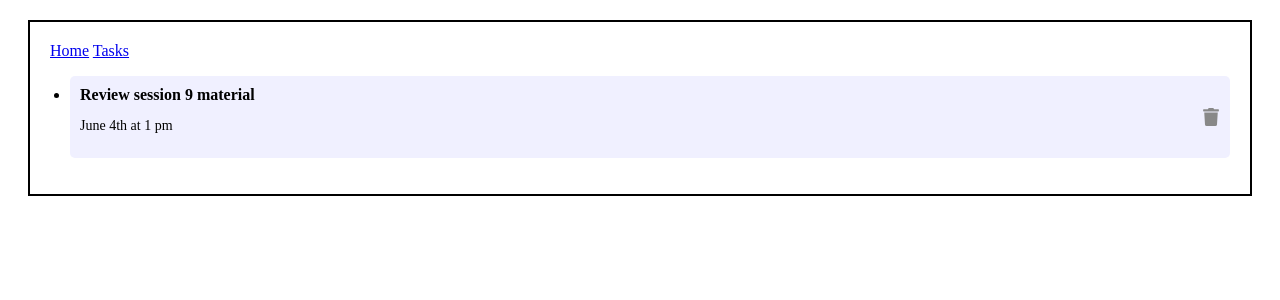
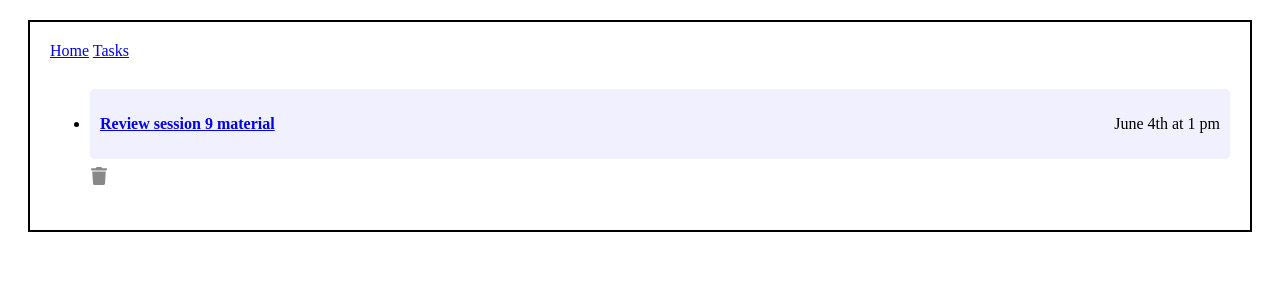
Before and after one commit to jiao2560/cs5610-Spring2025, a React (Vite) app in the folder week9/my-react-app/: page /tasks in a window 1280 px wide. Shown: the top 300 px of the page. Built offline with nearby package versions, Linux system fonts and the light colour scheme; data requests are answered from the project's data file.

Commit message:
fixed proptypes issue

```diff
--- a/week9/my-react-app/src/components/AddTask.jsx
+++ b/week9/my-react-app/src/components/AddTask.jsx
@@ -1,22 +1,28 @@
-import React, { useState } from "react";
+import { useState } from "react";
+import PropTypes from "prop-types";
+import { useNavigate } from "react-router-dom";
 
-export default function AddTask({ onAddTask }) {
+function AddTask({ onAddTask }) {
   const [title, setTitle] = useState("");
   const [date, setDate] = useState("");
+  const navigate = useNavigate();
 
-  const handleSubmit = async (event) => {
-    event.preventDefault(); // ✅ Prevents page refresh
+  // Handle form submission
+  const handleSubmit = (event) => {
+    event.preventDefault();
 
-    if (!title.trim() || !date.trim()) {
-      alert("Please fill in both fields.");
+    if (!title || !date) {
+      alert("Please fill in both fields!");
       return;
     }
 
     const newTask = { title, date };
 
-    onAddTask(newTask); // ✅ Send data to server via `App.jsx`
+    // ✅ Pass callback to handle navigation
+    onAddTask(newTask, (newId) => {
+      navigate(`/tasks/${newId}`);
+    });
 
-    // ✅ Reset form fields after submission
     setTitle("");
     setDate("");
   };
@@ -25,13 +31,28 @@ export default function AddTask({ onAddTask }) {
     <form onSubmit={handleSubmit}>
       <div className="form-control">
         <label>Title</label>
-        <input type="text" value={title} onChange={(e) => setTitle(e.target.value)} />
+        <input
+          type="text"
+          value={title}
+          onChange={(e) => setTitle(e.target.value)}
+        />
       </div>
       <div className="form-control">
         <label>Date</label>
-        <input type="text" value={date} onChange={(e) => setDate(e.target.value)} />
+        <input
+          type="text"
+          value={date}
+          onChange={(e) => setDate(e.target.value)}
+        />
       </div>
       <button type="submit">Save</button>
     </form>
   );
 }
+
+// Define PropTypes
+AddTask.propTypes = {
+  onAddTask: PropTypes.func.isRequired,
+};
+
+export default AddTask;
--- a/week9/my-react-app/src/components/Header.jsx
+++ b/week9/my-react-app/src/components/Header.jsx
@@ -1,12 +1,26 @@
-import React from "react";
+import PropTypes from "prop-types";
+import { useLocation } from "react-router-dom";
 
-export default function Header({ onToggleForm, showForm }) {
+function Header({ appName, showForm, onToggleForm }) {
+  const location = useLocation();
   return (
     <header className="header">
-      <h1>Welcome to My App</h1>
-      <button onClick={onToggleForm}>
-        {showForm ? "Close Form" : "Add a Task"}
-      </button>
+      <h1>{appName}</h1>
+
+      {location.pathname === "/" && (
+        <button className="toggle-btn" onClick={onToggleForm}>
+          {showForm ? "Close" : "Add a Task"}
+        </button>
+      )}
     </header>
   );
 }
+
+// Define PropTypes
+Header.propTypes = {
+  appName: PropTypes.string.isRequired,
+  showForm: PropTypes.bool.isRequired,
+  onToggleForm: PropTypes.func.isRequired,
+};
+
+export default Header;
--- a/week9/my-react-app/src/components/Task.jsx
+++ b/week9/my-react-app/src/components/Task.jsx
@@ -1,15 +1,31 @@
+import PropTypes from "prop-types";
 import { FaTrash } from "react-icons/fa";
+import { NavLink } from "react-router-dom";
 
-export default function Task({ task, onDelete }) {
+function Task({ task, onDelete }) {
   return (
-    <li className="task">
-      <div className="task-content">
-        <div>
-          <strong>{task.title}</strong>
-          <p className="task-date">{task.date}</p>
+    <li className="task-item">
+      <div className="task-container">
+        <div className="task-content">
+          <NavLink to={`/tasks/${task.id}`}>
+            <strong>{task.title}</strong>
+          </NavLink>
+          <p>{task.date}</p>
         </div>
         <FaTrash className="delete-icon" onClick={() => onDelete(task.id)} />
       </div>
     </li>
   );
 }
+
+// Define PropTypes
+Task.propTypes = {
+  task: PropTypes.shape({
+    id: PropTypes.number.isRequired,
+    title: PropTypes.string.isRequired,
+    date: PropTypes.string.isRequired,
+  }).isRequired,
+  onDelete: PropTypes.func.isRequired,
+};
+
+export default Task;
--- a/week9/my-react-app/src/components/TasksList.jsx
+++ b/week9/my-react-app/src/components/TasksList.jsx
@@ -1,16 +1,28 @@
-import React from "react";
+import PropTypes from "prop-types";
 import Task from "./Task";
 
-export default function TasksList({ tasks, onDelete }) { // Receive onDelete prop
+function TasksList({ tasks, onDelete }) {
   return (
-    <ul className="task-list">
+    <ul>
       {tasks.length > 0 ? (
-        tasks.map((task) => (
-          <Task key={task.id} task={task} onDelete={onDelete} /> // Pass delete function
-        ))
+        tasks.map((task) => <Task key={task.id} task={task} onDelete={onDelete} />)
       ) : (
-        <li className="no-tasks">No Tasks Left</li>
+        <li><strong>No Tasks Left</strong></li>
       )}
     </ul>
   );
 }
+
+// Define PropTypes
+TasksList.propTypes = {
+  tasks: PropTypes.arrayOf(
+    PropTypes.shape({
+      id: PropTypes.number.isRequired,
+      title: PropTypes.string.isRequired,
+      date: PropTypes.string.isRequired,
+    })
+  ).isRequired,
+  onDelete: PropTypes.func.isRequired,
+};
+
+export default TasksList;
```
